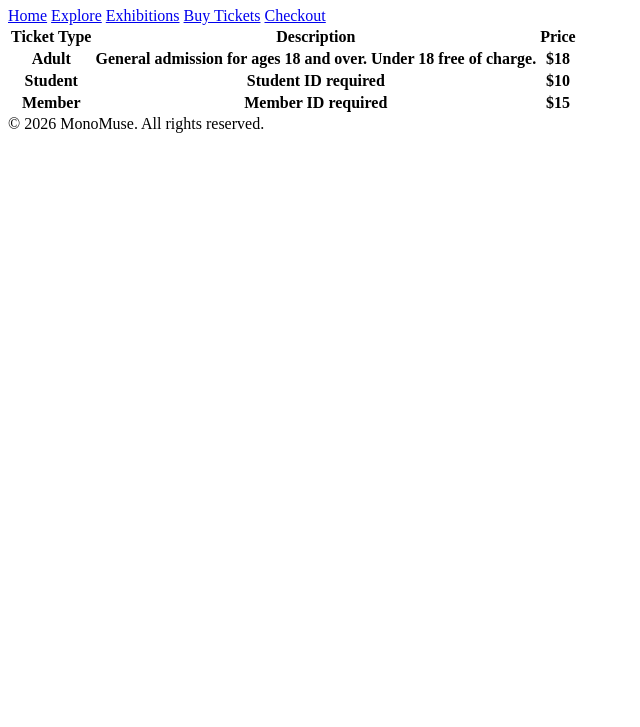
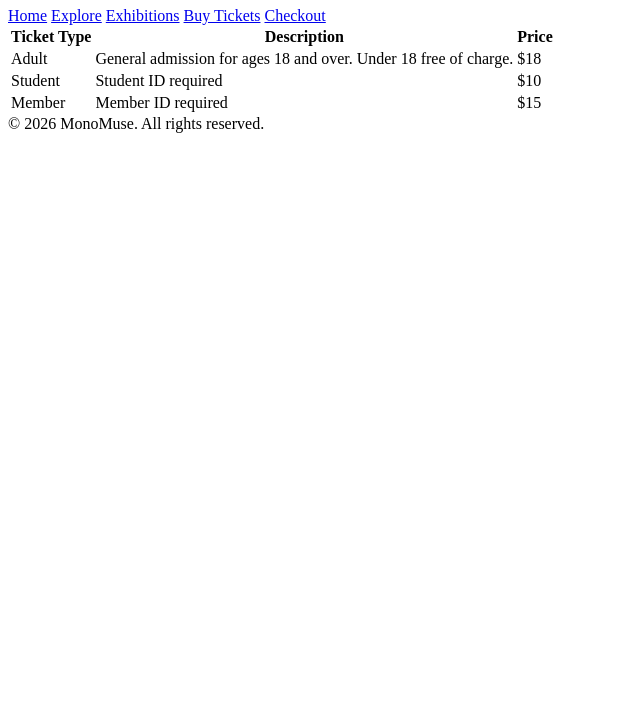
Before and after one commit to ZShariff435/67250_techproject_phaseb, a plain HTML site: page zshariff-increment1/views/tickets.html in a window 1280 px wide. Shown: the part 73-800 px from the top of the page, without its empty margins (0-640 px from the left). Drawn offline with Linux system fonts and the light colour scheme.

Commit message:
Change <th> to <td> for ticket details
Updated table rows to use <td> tags for ticket information.

```diff
--- a/zshariff-increment1/views/tickets.html
+++ b/zshariff-increment1/views/tickets.html
@@ -25,19 +25,19 @@
                 <th>Price</th>
             </tr>
             <tr>
-                <th>Adult</th>
-                <th>General admission for ages 18 and over. Under 18 free of charge.</th>
-                <th>$18</th>
+                <td>Adult</td>
+                <td>General admission for ages 18 and over. Under 18 free of charge.</td>
+                <td>$18</td>
             </tr>
             <tr>
-                <th>Student</th>
-                <th>Student ID required</th>
-                <th>$10</th>
+                <td>Student</td>
+                <td>Student ID required</td>
+                <td>$10</td>
             </tr>
             <tr>
-                <th>Member</th>
-                <th>Member ID required</th>
-                <th>$15</th>
+                <td>Member</td>
+                <td>Member ID required</td>
+                <td>$15</td>
             </tr>
         </table>
     </div>
```
